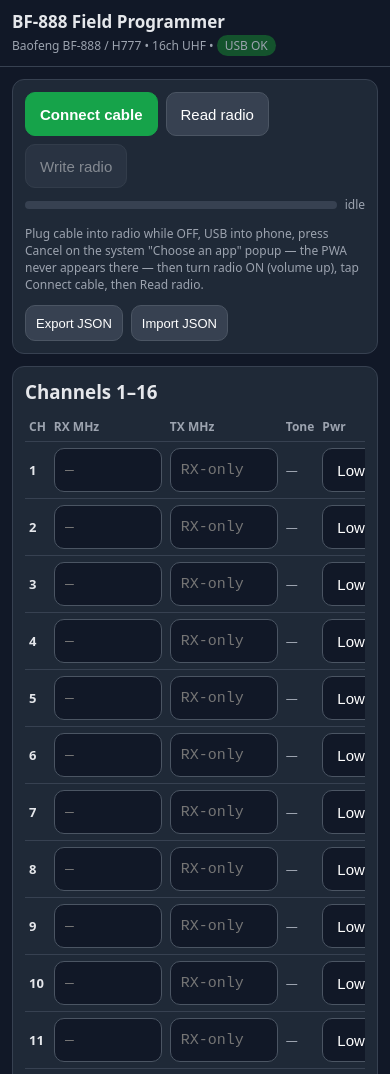
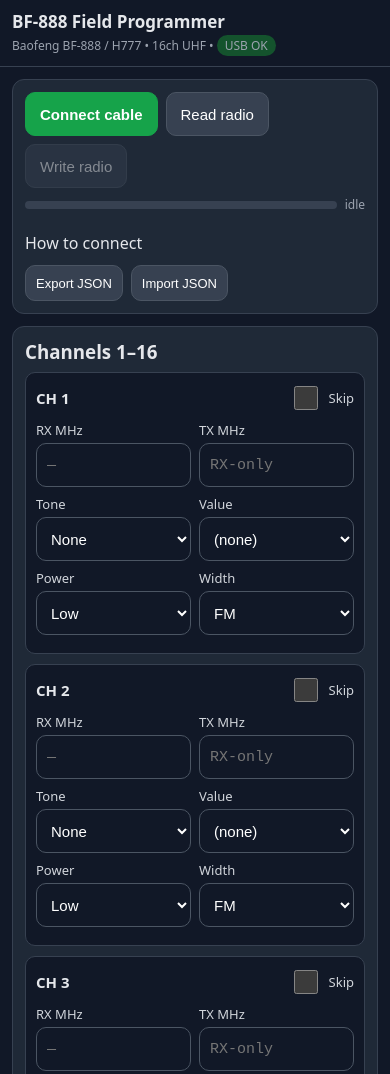
Before and after one commit to gdincu/bf888-field-programmer, a plain HTML site: page index.html in a window 390 px wide. Shown: the top 1074 px of the page. Drawn offline with Linux system fonts and the light colour scheme.

Commit message:
Phone UI: collapsible how-to/log, per-channel cards with BCL/scramble, no table scroll

```diff
--- a/app.js
+++ b/app.js
@@ -20,7 +20,7 @@
 // ---------- tiny UI helpers ----------
 const $ = (id) => document.getElementById(id);
 const logEl = $('log'), barEl = $('bar'), statusEl = $('status');
-function log(...a) { logEl.textContent += a.join(' ') + '\n'; logEl.scrollTop = logEl.scrollHeight; }
+function log(...a) { const m = a.join(' '); logEl.textContent += m + '\n'; logEl.scrollTop = logEl.scrollHeight; if (/fail/i.test(m)) { const d = document.getElementById('logdetails'); if (d) d.open = true; } }
 function setProg(cur, max, msg) { barEl.style.width = (100 * cur / max).toFixed(1) + '%'; statusEl.textContent = msg || ''; }
 const sleep = (ms) => new Promise(r => setTimeout(r, ms));
 
@@ -289,39 +289,44 @@
 const TONES_CTCSS = ['', '67.0','69.3','71.9','74.4','77.0','79.7','82.5','85.4','88.5','91.5','94.8','97.4','100.0','103.5','107.2','110.9','114.8','118.8','123.0','127.3','131.8','136.5','141.3','146.2','151.4','156.7','159.8','162.2','165.5','167.9','171.3','173.8','177.3','179.9','183.5','186.2','189.9','192.8','196.6','199.5','203.5','206.5','210.7','218.1','225.7','229.1','233.6','241.8','250.3','254.1'];
 const TONES_DTCS = ['', '23','25','26','31','32','36','43','47','51','53','54','65','71','72','73','74','114','115','116','122','125','131','132','134','143','145','152','155','156','162','165','172','174','205','212','223','225','226','243','244','245','246','251','252','255','261','263','265','266','271','274','306','311','315','322','325','331','332','343','346','351','356','364','365','371','411','412','413','423','431','432','445','446','452','454','455','462','464','465','466','503','506','516','523','526','532','546','565','606','612','624','627','631','632','654','662','664','703','712','723','731','732','734','743','754'];
 
-function toneCell(ch) {
-  // simple phone UI: one dropdown family; Cross -> keep but flag
-  if (ch.empty) return '<span class="hint">—</span>';
-  if (ch.tmode === 'Cross') return `<span class="badge warn">Cross (JSON)</span>`;
-  const isD = ch.tmode === 'DTCS';
+function toneSelects(ch) {
+  // stacked phone UI: tone family + value side by side; Cross -> keep but flag
+  const tmode = ch.tmode || 'None';
+  if (tmode === 'Cross') return `<span class="badge warn">Cross (JSON)</span>`;
+  const isD = tmode === 'DTCS';
   const list = isD ? TONES_DTCS : TONES_CTCSS;
-  const cur = ch.tmode === 'None' ? '' : String(ch.tmode === 'Tone' ? ch.rtone.toFixed(1) : ch.tmode === 'TSQL' ? ch.ctone.toFixed(1) : ch.dtcs);
-  const opts = ['None', 'Tone', 'TSQL', 'DTCS'].map(m => `<option ${m === ch.tmode ? 'selected' : ''}>${m}</option>`).join('');
+  const cur = tmode === 'None' ? '' : String(tmode === 'Tone' ? ch.rtone.toFixed(1) : tmode === 'TSQL' ? ch.ctone.toFixed(1) : ch.dtcs);
+  const opts = ['None', 'Tone', 'TSQL', 'DTCS'].map(m => `<option ${m === tmode ? 'selected' : ''}>${m}</option>`).join('');
   const vals = list.map(v => `<option value="${v}" ${v === cur ? 'selected' : ''}>${v || '(none)'}</option>`).join('');
-  return `<select data-n="${ch.number}" data-f="tmode">${opts}</select><select data-n="${ch.number}" data-f="tval">${vals}</select>`;
+  return `<label>Tone<select data-n="${ch.number}" data-f="tmode">${opts}</select></label><label>Value<select data-n="${ch.number}" data-f="tval">${vals}</select></label>`;
 }
 
 function renderChannels() {
-  const tb = $('chbody'); tb.innerHTML = '';
+  const body = $('chbody'); body.innerHTML = '';
   const chs = image ? parseChannels() : Array.from({ length: 16 }, (_, i) => ({ number: i + 1, empty: true }));
   for (const ch of chs) {
-    const tr = document.createElement('tr');
+    const card = document.createElement('div');
+    card.className = 'ch-card';
     const rx = ch.empty ? '' : (ch.rxHz / 1e6).toFixed(4);
     const tx = ch.empty || ch.duplexOff || ch.txHz == null ? '' : (ch.txHz / 1e6).toFixed(4);
-    tr.innerHTML = `<td class="chnum">${ch.number}</td>
-      <td><input class="freq mono" data-n="${ch.number}" data-f="rx" inputmode="decimal" placeholder="—" value="${rx}"></td>
-      <td><input class="freq mono" data-n="${ch.number}" data-f="tx" inputmode="decimal" placeholder="RX-only" value="${tx}"></td>
-      <td>${toneCell(ch)}</td>
-      <td><select data-n="${ch.number}" data-f="power"><option ${ch.power !== 'High' ? 'selected' : ''}>Low</option><option ${ch.power === 'High' ? 'selected' : ''}>High</option></select></td>
-      <td><select data-n="${ch.number}" data-f="bw"><option ${ch.bw !== 'NFM' ? 'selected' : ''}>FM</option><option ${ch.bw === 'NFM' ? 'selected' : ''}>NFM</option></select></td>
-      <td><input type="checkbox" data-n="${ch.number}" data-f="skip" ${ch.skip ? 'checked' : ''}></td>`;
-    tb.appendChild(tr);
-  }
-  const ex = $('chextra');
-  if (image) {
-    ex.innerHTML = chs.map(c => c.empty ? '' :
-      `<label class="inline"><input type="checkbox" data-n="${c.number}" data-f="bcl" ${c.bcl ? 'checked' : ''}> CH${c.number} BCL</label>
-       <label class="inline"><input type="checkbox" data-n="${c.number}" data-f="beatshift" ${c.beatshift ? 'checked' : ''}> CH${c.number} scramble</label>`).join('') || 'all empty';
+    const flags = ch.empty ? '' :
+      `<div class="ch-flags">
+        <label class="inline"><input type="checkbox" data-n="${ch.number}" data-f="bcl" ${ch.bcl ? 'checked' : ''}> BCL</label>
+        <label class="inline"><input type="checkbox" data-n="${ch.number}" data-f="beatshift" ${ch.beatshift ? 'checked' : ''}> Scramble</label>
+      </div>`;
+    card.innerHTML = `<div class="ch-head"><span class="chnum">CH ${ch.number}</span>
+      <label class="inline"><input type="checkbox" data-n="${ch.number}" data-f="skip" ${ch.skip ? 'checked' : ''}> Skip</label></div>
+      <div class="ch-grid">
+        <label>RX MHz<input class="freq mono" data-n="${ch.number}" data-f="rx" inputmode="decimal" placeholder="—" value="${rx}"></label>
+        <label>TX MHz<input class="freq mono" data-n="${ch.number}" data-f="tx" inputmode="decimal" placeholder="RX-only" value="${tx}"></label>
+      </div>
+      <div class="ch-grid">${toneSelects(ch)}</div>
+      <div class="ch-grid">
+        <label>Power<select data-n="${ch.number}" data-f="power"><option ${ch.power !== 'High' ? 'selected' : ''}>Low</option><option ${ch.power === 'High' ? 'selected' : ''}>High</option></select></label>
+        <label>Width<select data-n="${ch.number}" data-f="bw"><option ${ch.bw !== 'NFM' ? 'selected' : ''}>FM</option><option ${ch.bw === 'NFM' ? 'selected' : ''}>NFM</option></select></label>
+      </div>
+      ${flags}`;
+    body.appendChild(card);
   }
 }
 
@@ -348,7 +353,7 @@
   if (!image) { image = new Uint8Array(MEMSIZE).fill(0xFF); }
   const chs = parseChannels();
   const byNum = Object.fromEntries(chs.map(c => [c.number, c]));
-  document.querySelectorAll('#chbody [data-n], #chextra [data-n]').forEach(inp => {
+  document.querySelectorAll('#chbody [data-n]').forEach(inp => {
     const n = +inp.dataset.n, f = inp.dataset.f;
     const c = byNum[n] || (byNum[n] = { number: n, empty: true, tmode: 'None' });
     if (f === 'rx') {
--- a/index.html
+++ b/index.html
@@ -22,13 +22,16 @@
 button.danger { background: #7f1d1d; border-color: #991b1b; }
 button:disabled { opacity: .45; }
 button.small { min-height: 36px; font-size: 13px; padding: 6px 10px; }
-input, select { min-height: 44px; border-radius: 10px; border: 1px solid #4b5563; background: #111827; color: #fff; padding: 8px 10px; font-size: 15px; }
+input, select { min-height: 44px; border-radius: 10px; border: 1px solid #4b5563; background: #111827; color: #fff; padding: 8px 10px; font-size: 15px; width: 100%; }
 input[type="checkbox"] { min-height: 24px; width: 24px; }
-table { width: 100%; border-collapse: collapse; font-size: 13px; }
-th, td { padding: 6px 4px; border-bottom: 1px solid #374151; text-align: left; vertical-align: middle; }
-th { color: #9ca3af; font-weight: 600; font-size: 12px; position: sticky; top: 0; background: #1f2937; }
-.chnum { font-weight: 700; width: 30px; }
-.freq { width: 108px; }
+.chnum { font-weight: 700; font-size: 15px; }
+.freq { width: 100%; }
+.ch-card { border: 1px solid #374151; border-radius: 10px; padding: 10px; margin-bottom: 10px; background: #111827; }
+.ch-head { display: flex; justify-content: space-between; align-items: center; margin-bottom: 8px; }
+.ch-grid { display: grid; grid-template-columns: 1fr 1fr; gap: 8px; margin-bottom: 8px; }
+.ch-flags { display: flex; gap: 16px; flex-wrap: wrap; }
+.howto { margin: 4px 0 8px; padding-left: 20px; font-size: 13px; color: #d1d5db; }
+.howto li { margin-bottom: 6px; }
 .mono { font-variant-numeric: tabular-nums; font-family: ui-monospace, monospace; }
 #log { white-space: pre-wrap; font-family: ui-monospace, monospace; font-size: 12px; background: #030712; border-radius: 10px; padding: 10px; max-height: 220px; overflow: auto; }
 .badge { display: inline-block; font-size: 12px; padding: 2px 8px; border-radius: 999px; background: #374151; }
@@ -58,7 +61,17 @@
       <div class="progress" style="flex:1"><div id="bar"></div></div>
       <span id="status" class="hint">idle</span>
     </div>
-    <p class="hint">Plug cable into radio while OFF, USB into phone, press Cancel on the system "Choose an app" popup — the PWA never appears there — then turn radio ON (volume up), tap Connect cable, then Read radio.</p>
+    <details>
+      <summary>How to connect</summary>
+      <ul class="howto">
+        <li>Plug cable into radio while OFF</li>
+        <li>Plug USB into phone</li>
+        <li>Press Cancel on the system "Choose an app" popup</li>
+        <li>Turn radio ON (flash + volume up)</li>
+        <li>Tap Connect cable</li>
+        <li>Then Read radio</li>
+      </ul>
+    </details>
     <div class="row">
       <button id="btnExport" class="small">Export JSON</button>
       <button id="btnImport" class="small">Import JSON</button>
@@ -68,14 +81,8 @@
 
   <div class="card">
     <h3 style="margin:0 0 8px">Channels 1–16</h3>
-    <div style="overflow:auto">
-    <table>
-      <thead><tr><th>CH</th><th>RX MHz</th><th>TX MHz</th><th>Tone</th><th>Pwr</th><th>BW</th><th>Skip</th></tr></thead>
-      <tbody id="chbody"></tbody>
-    </table>
-    </div>
-    <p class="hint">Empty = RX blank/0. TX blank = RX-only (duplex off). TX=RX = simplex. Tone: None / Tone (encode) / TSQL (both) / DTCS (both, N polarity). Per-channel BCL lives under Details. Full Cross modes: edit JSON.</p>
-    <details><summary>Per-channel BCL / scramble + raw</summary><div id="chextra" class="hint">Read a radio first.</div></details>
+    <div id="chbody"></div>
+    <p class="hint">Empty = RX blank/0. TX blank = RX-only (duplex off). TX=RX = simplex. Tone: None / Tone (encode) / TSQL (both) / DTCS (both, N polarity). Full Cross modes: edit JSON.</p>
   </div>
 
   <div class="card">
@@ -84,8 +91,10 @@
   </div>
 
   <div class="card">
-    <h3 style="margin:0 0 8px">Log</h3>
-    <div id="log"></div>
+    <details id="logdetails">
+      <summary>Log</summary>
+      <div id="log"></div>
+    </details>
   </div>
 </main>
 <script src="pl2303.js"></script>
--- a/sw.js
+++ b/sw.js
@@ -1,5 +1,5 @@
 /* Offline-first service worker for BF-888 PWA. Bump VERSION to force update. */
-const VERSION = 'bf888-v6';
+const VERSION = 'bf888-v7';
 const ASSETS = ['./index.html', './app.js', './pl2303.js', './manifest.webmanifest', './icon.svg'];
 
 self.addEventListener('install', (e) => {
```
